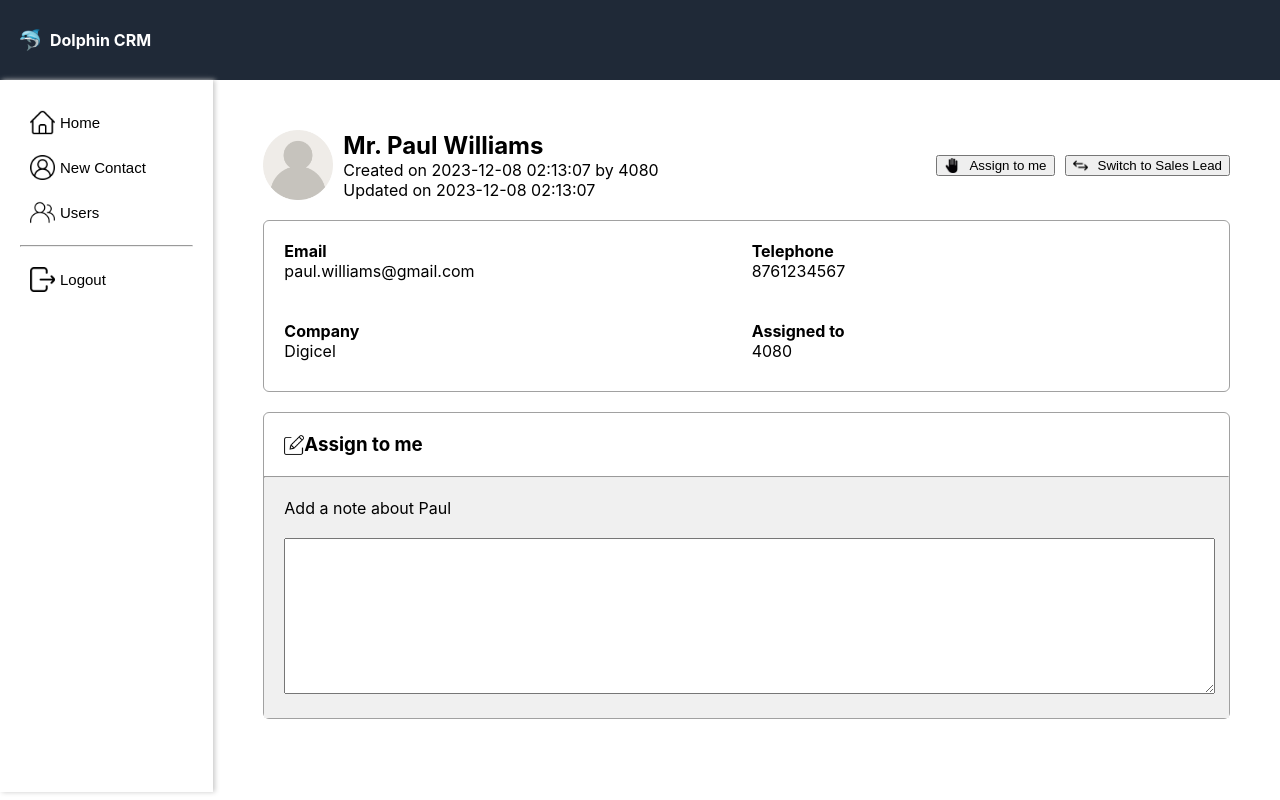
After one commit to rBarnett3940/info2180-project2, a PHP site: page /contact.php?cid=1080 in a window 1280 px wide. The commit adds this page. Run offline with PHP 8.4, Linux system fonts and the light colour scheme; data comes from the database, SQL or seed files in the repository.

Commit message:
User Details

```diff
--- /dev/null
+++ b/contact-styles.css
@@ -0,0 +1,101 @@
+:root{
+    --grey: #f0f0f0;
+}
+
+body{
+    background-color: white;
+}
+
+.tlevel{
+    display: flex;
+    align-items: center;
+    justify-content:space-between;
+    gap: 10px;
+}
+
+.profile{
+    display: flex;
+    align-items: center;
+    justify-content: flex-start;
+    gap: 10px;
+}
+
+.profile img{
+    width: 70px;
+}
+
+.tbtn{
+    display: flex;
+    align-items: center;
+    justify-content: flex-end;
+    gap: 10px;
+}
+
+.tbtn .btn img{
+    width: 15px;
+}
+
+.tbtn button{
+    display: flex;
+    align-items: center;
+    justify-content: center;
+    gap: 10px;
+}
+
+.dets{
+    display: grid;
+    grid-template-columns: 1fr 1fr;
+    grid-template-rows: 30px 30px;
+    row-gap: 50px;
+    column-gap: 10px;
+    padding: 20px;
+    padding-bottom: 40px;
+    border: 1px solid #a1a1a1;
+    border-radius: 6px;
+}
+
+.email{
+    grid-column: 1;
+    grid-row: 1;
+}
+
+.telephone{
+    grid-column: 2;
+    grid-row: 1;
+}
+
+.company{
+    grid-column: 1;
+    grid-row: 2;
+}
+
+.assigned_to{
+    grid-column: 2;
+    grid-row: 2;
+}
+
+.notes{
+    border: 1px solid #a1a1a1;
+    border-radius: 6px;
+}
+
+.hnotes{
+    display: flex;
+    align-items: center;
+    justify-content: flex-start;
+    padding: 20px;
+}
+
+.hnotes img{
+    width: 20px
+}
+
+.txt{
+    padding: 20px;
+    background-color: var(--grey);
+}
+
+textarea{
+    width: 100%;
+    height: 150px;
+}
--- /dev/null
+++ b/contact-view.php
@@ -0,0 +1,78 @@
+<?php
+    session_start();
+?>
+
+<!DOCTYPE html>
+<html lang="en">
+    <head>
+        <meta charset="UTF-8" />
+        <meta name="viewport" content="width=device-width, initial-scale=1.0" />
+        <meta http-equiv="X-UA-Compatible" content="ie=edge" />
+        <title>Contact</title>
+        <link rel="stylesheet" href="styles.css?v=<?php echo time(); ?>" type="text/css" />
+        <link rel="stylesheet" href="contact-styles.css?v=<?php echo time(); ?>" type="text/css" />
+    </head>
+    <body>
+        <div class="container">
+            <?php include 'header.php'; ?>
+            <section id="main-container">
+                <div class="tlevel">
+                    <div class="profile">
+                        <img src="user.png" alt="profile icon">
+                        <div class="p-content">
+                            <h1><?= $contact_det[0]["title"], '. ' .$contact_det[0]["firstname"].' '.$contact_det[0]["lastname"]; ?></h1>
+                            <p>Created on <?= $contact_det[0]["created_at"]?> by <?= $contact_det[0]["created_by"]?></p>
+                            <p>Updated on <?= $contact_det[0]["updated_at"]?></p>
+                        </div>
+                    </div>
+                    <div class="tbtn">
+                        <button class="btn assign-btn">
+                            <img  src="hand.png">
+                            <span>Assign to me</span>
+                        </button>
+                        <button class="btn switch-btn">
+                            <img  src="swap.png">
+                            <span>Switch to Sales Lead</span>
+                        </button>
+                    </div>
+                </div>
+                <br>
+                <div class="dets">
+                    <div class="email">
+                        <h4>Email</h4>
+                        <p><?= $contact_det[0]["email"]?></p>
+                    </div>
+                    <div class="telephone">
+                        <h4>Telephone</h4>
+                        <p><?= $contact_det[0]["telephone"]?></p>
+                    </div>
+                    <div class="company">
+                        <h4>Company</h4>
+                        <p><?= $contact_det[0]["company"]?></p>
+                    </div>
+                    <div class="assigned_to">
+                        <h4>Assigned to</h4>
+                        <p><?= $contact_det[0]["assigned_to"]?></p>
+                    </div>
+                </div>
+                <br>
+                <div class="notes">
+                    <div class="hnotes">
+                        <img  src="notes.png">
+                        <h3>Assign to me</h3>
+                    </div>
+                    <hr>
+                    <div class="txt">
+                        <form method="post">
+                            <p><label for="note">Add a note about <?= $contact_det[0]["firstname"]?></label></p><br>
+                            <textarea id="note" name="note">
+
+                            </textarea>
+                        </form>
+                    </div>
+                </div>
+            </section>
+            <?php include 'sidebar.php'; ?>
+        </div>
+    </body>
+</html>
--- /dev/null
+++ b/contact.php
@@ -0,0 +1,32 @@
+<?php
+// Database connection
+$host = 'localhost';
+$username = 'root';
+$password = '';
+$dbname = 'dolphin_crm';
+$class1 = 'nt';
+$class2 = 'fl';
+$class3 = 'fl';
+$class4 = 'fl';
+
+
+
+try {
+    $conn = new PDO(
+        'mysql:host=' . $host . ';dbname=' . $dbname,
+        $username,
+        $password
+    );
+} catch (Exception $e) {
+    die($e->getMessage());
+}
+
+$id = $_GET['cid'];
+
+$statement = $conn->query("SELECT * FROM Contacts WHERE id = $id");
+$contact_det = $statement->fetchAll(PDO::FETCH_ASSOC);
+//var_dump($contact_det);
+
+require 'contact-view.php';
+
+?>
--- a/sidebar.php
+++ b/sidebar.php
@@ -1,6 +1,6 @@
 <aside>
     <div class="home">
-        <a href="#">
+        <a href="dashboard.php">
             <button class="btn home-btn">
                 <img  src="home.png">
                 <span>Home</span>
--- a/styles.css
+++ b/styles.css
@@ -2,7 +2,10 @@
     --darkblue: #1f2937;
     --grey: #f0f0f0;
     --grey2: #e2e2e2;
+    --grey3: #636363;
     --blue:#4f46e5;
+    --blue2:#6366f1;
+    --yellow:#fcd34d;
     --defaultFontFamily: -apple-system,BlinkMacSystemFont,Segoe UI,Roboto,Helvetica Neue,Arial,Noto Sans,sans-serif,Apple Color Emoji,Segoe UI Emoji,Segoe UI Symbol,Noto Color Emoji;
 
 }
@@ -55,7 +58,7 @@ header img{
 
 .heading img{
     width: 30px;
-    padding-right: 20px;
+    padding-right: 10px;
 }
 
 .heading .addContact-btn{
@@ -139,13 +142,14 @@ aside span{
     background-color: white;
     padding: 20px 0px;
     border-radius: 10px;
+    border: 1px solid #cecfd5;
 }
 
 .filter{
     display:flex;
     align-items: center;
     justify-content: flex-start;
-    padding: 1% 3%;
+    padding: 0% 3% 1% 3%;
     gap: 0px 10px;
 }
 
@@ -158,6 +162,7 @@ aside span{
     background-color: white;
     padding: 8px;
     border-radius: 8px;
+    color: var(--grey3);
 }
 
 .filter p{
@@ -194,6 +199,20 @@ table a{
     text-decoration: none;
 }
 
+table .sl{
+    background-color: var(--yellow);
+    border-radius: 6px;
+    text-align: center;
+}
+
+table .sp{
+    background-color: var(--blue2);
+    color: white;
+    border-radius: 6px;
+    text-align: center;
+    width: 100%;
+}
+
 tr:first-child th:first-child {
     border-top-left-radius: 10px;
 }
@@ -213,6 +232,10 @@ th, td {
     border-bottom: 1px solid #ddd;
 }
 
+.lgt{
+    color: var(--grey3);
+}
+
 th {
     background: var(--grey);
     text-align: left;
```
Also changed, not shown: dashboard-view.php (+7 -4 lines), hand.png (added), notes.png (added), swap.png (added), user.png (added).
